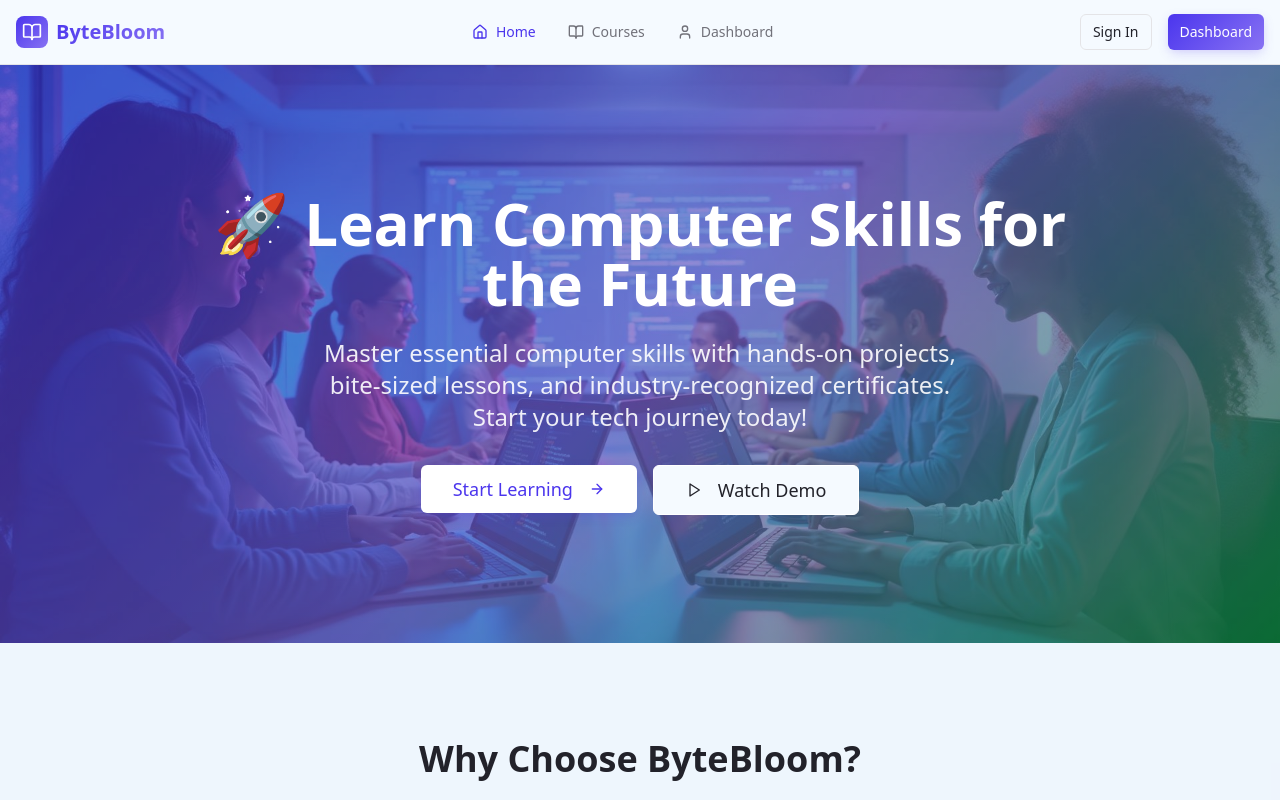
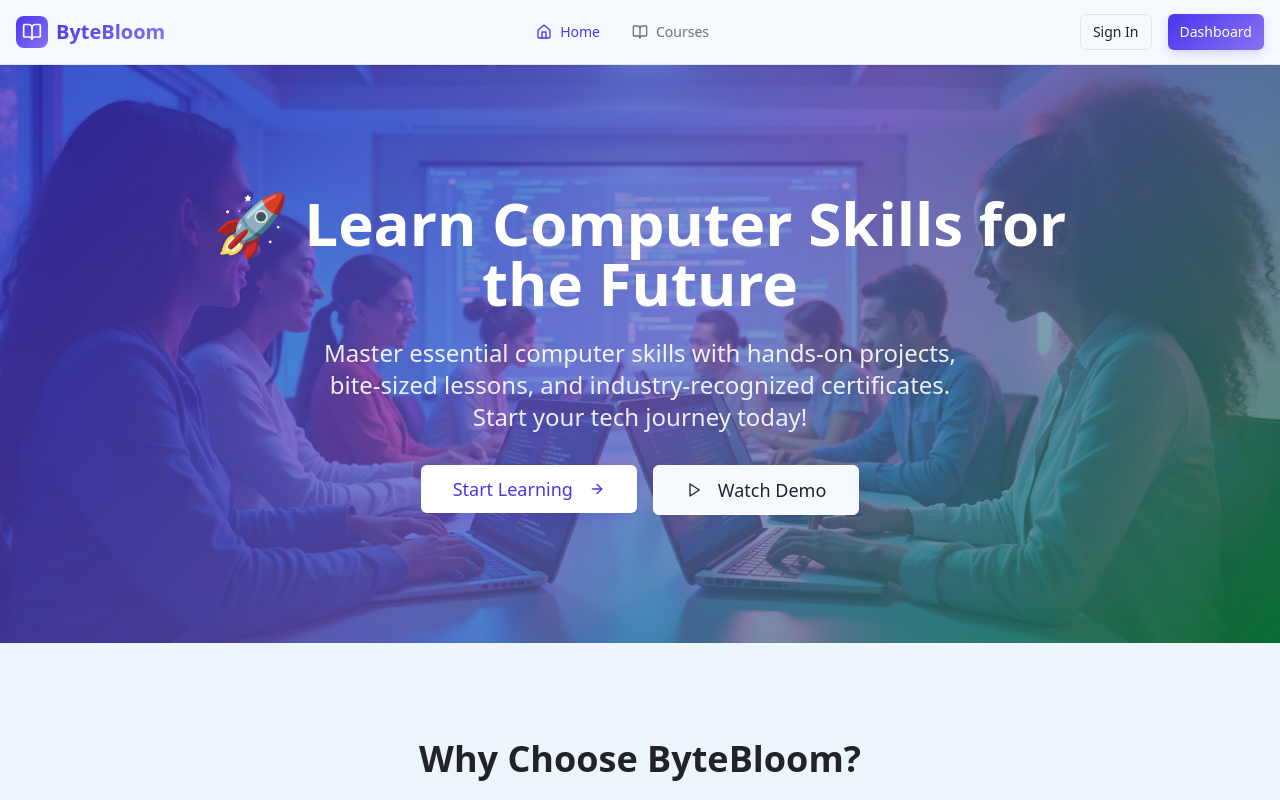
Before and after one commit to benoond/byte-bloom-school, a React (Vite) app: page / in a window 1280 px wide. Shown: the top 800 px of the page. Built offline with nearby package versions, Linux system fonts and the light colour scheme.

Commit message:
Remove dashboard link
Remove the dashboard link and its associated icon from the navigation bar.

```diff
--- a/src/components/Navigation.tsx
+++ b/src/components/Navigation.tsx
@@ -41,15 +41,6 @@ export function Navigation() {
             >
               <BookOpen className="h-4 w-4" />
               <span>Courses</span>
-            </Link>
-            <Link
-              to="/dashboard"
-              className={`flex items-center space-x-2 text-sm font-medium transition-colors hover:text-primary ${
-                isActive("/dashboard") ? "text-primary" : "text-muted-foreground"
-              }`}
-            >
-              <User className="h-4 w-4" />
-              <span>Dashboard</span>
             </Link>
           </nav>
 
@@ -106,16 +97,6 @@ export function Navigation() {
                 <BookOpen className="h-4 w-4 flex-shrink-0" />
                 <span>Courses</span>
               </Link>
-              <Link
-                to="/dashboard"
-                className={`flex items-center space-x-2 text-sm font-medium px-3 py-3 sm:py-2 rounded-lg transition-all duration-200 hover:bg-muted min-h-[44px] ${
-                  isActive("/dashboard") ? "text-primary bg-primary/10" : "text-muted-foreground"
-                }`}
-                onClick={() => setMobileMenuOpen(false)}
-              >
-                <User className="h-4 w-4 flex-shrink-0" />
-                <span>Dashboard</span>
-              </Link>
 
               {/* Mobile-only buttons */}
               <div className="pt-2 sm:pt-3 border-t space-y-2">
```
